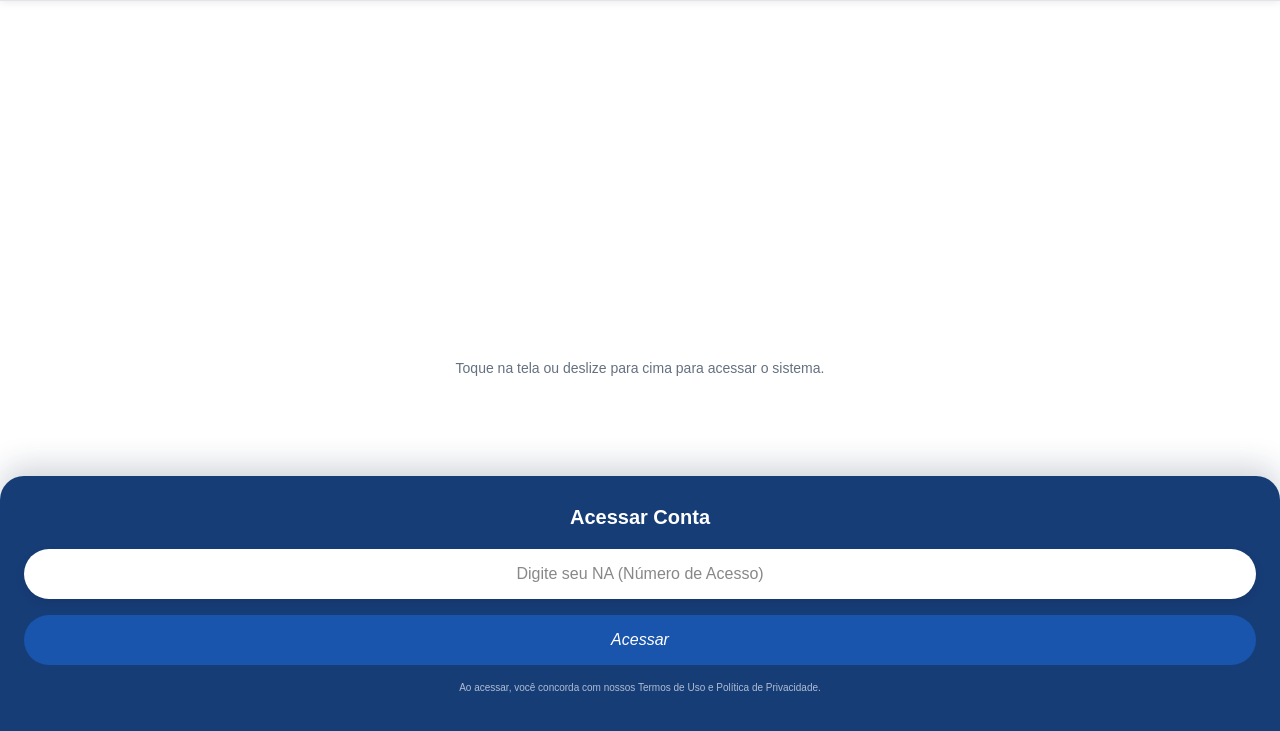
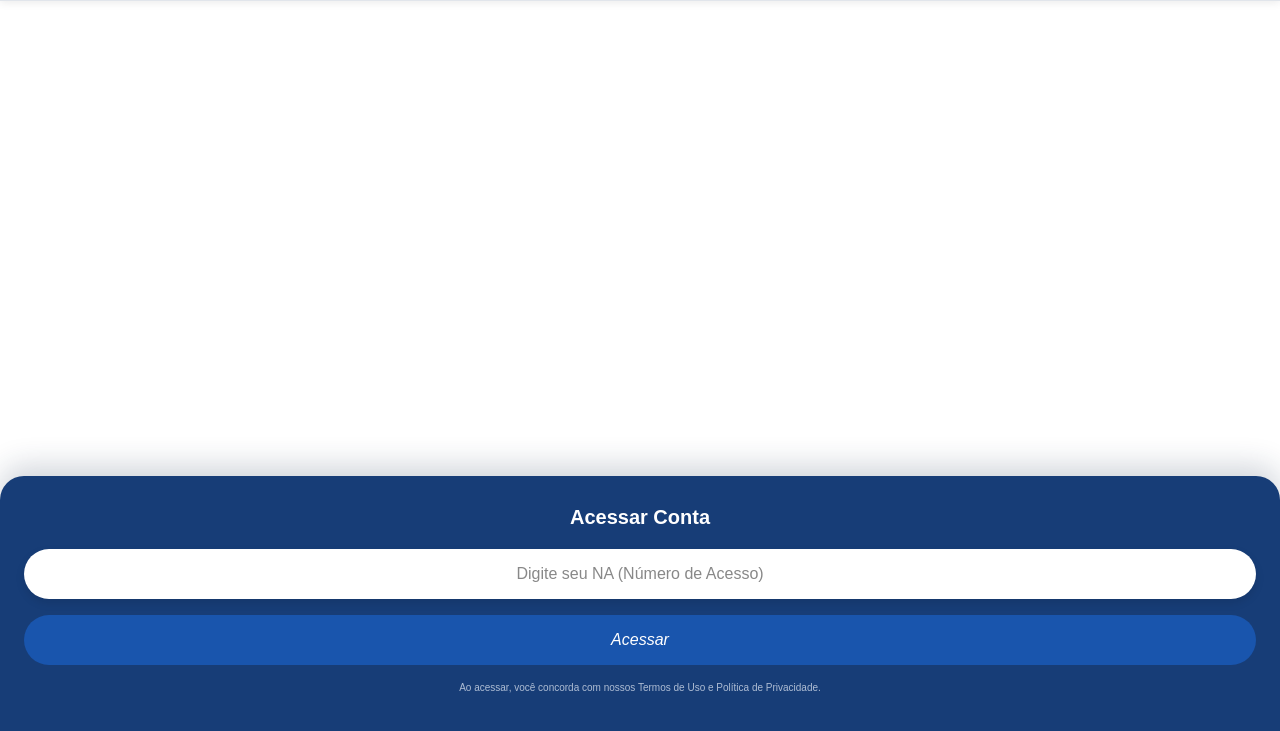
Before and after one commit to JGanOFICIAL/SAN7-BR, a plain HTML site: page login2.html in a window 1280 px wide. Shown: the part 65-796 px from the top of the page. Drawn offline with Linux system fonts and the light colour scheme.

Commit message:
Atualizar o login2.html

```diff
--- a/login2.html
+++ b/login2.html
@@ -40,7 +40,7 @@ body{background:#fff;font-family:Arial,sans-serif;min-height:100vh;display:flex;
 </header>
 
 <main class="main">
-  <div class="welcome-text" id="welcomeText">Toque na tela ou deslize para cima para acessar o sistema.</div>
+  <div class="welcome-text" id="welcomeText"></div>
 </main>
 
 <div class="menu-flutuante" id="menuAcesso">
```
